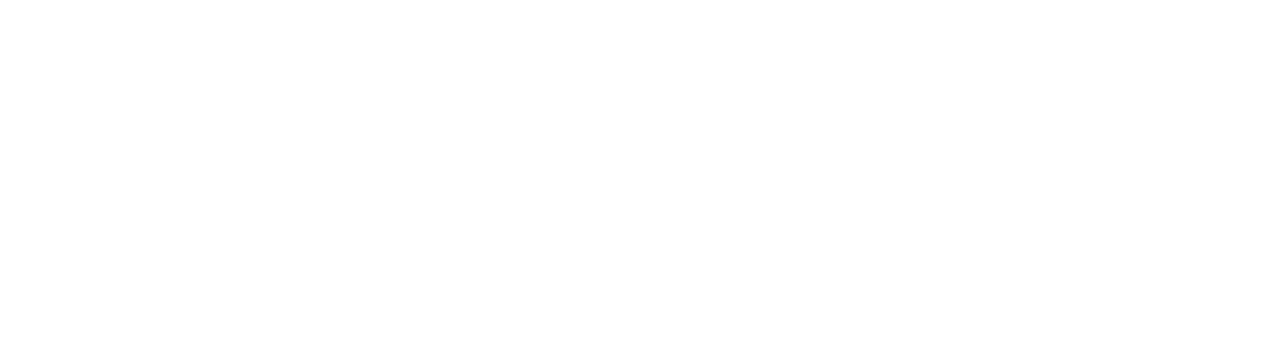
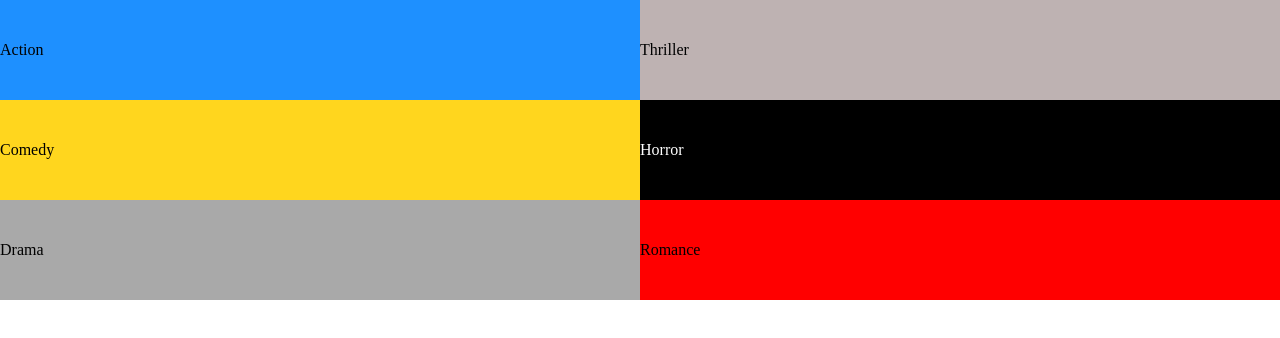
Before and after one commit to FBW41-2/movie-genres-cunning-weasel, a plain HTML site: page index.html in a window 1280 px wide. Drawn offline with Linux system fonts and the light colour scheme.

Commit message:
done, but not perfect

```diff
--- a/index.html
+++ b/index.html
@@ -4,9 +4,21 @@
     <meta charset="UTF-8" />
     <meta name="viewport" content="width=device-width, initial-scale=1.0" />
     <meta http-equiv="X-UA-Compatible" content="ie=edge" />
+    <link rel="stylesheet" href="style.css" />
     <title>Document</title>
   </head>
   <body>
-    <link rel="stylesheet" href="style.css" />
+
+    <section class="genres">
+
+      <section style="background-color: dodgerblue;">Action</section>
+      <section style="background-color: rgb(190, 178, 178);">Thriller</section>
+      <section style="background-color: rgb(255, 214, 30);">Comedy</section>
+      <section style="background-color: black; color: white;">Horror</section>
+      <section style="background-color: darkgray;">Drama</section>
+      <section style="background-color: red;">Romance</section>
+
+    </section>
+
   </body>
 </html>
--- a/style.css
+++ b/style.css
@@ -1,4 +1,23 @@
-html, body {
+* {
     margin: 0;
     padding: 0;
 }
+
+.genres {
+    display: flex;
+    align-items: center;
+}
+
+.genres section {
+    display: flex;
+    width: 500px;
+    height: 100px;
+    flex-grow: 2;
+    align-items: center;
+}
+
+.genres:nth-last-child(-n+2) {
+    display: flex;
+    flex-grow: 10;
+    flex-wrap: wrap;
+}
```
Also changed, not shown: 1 other file.
